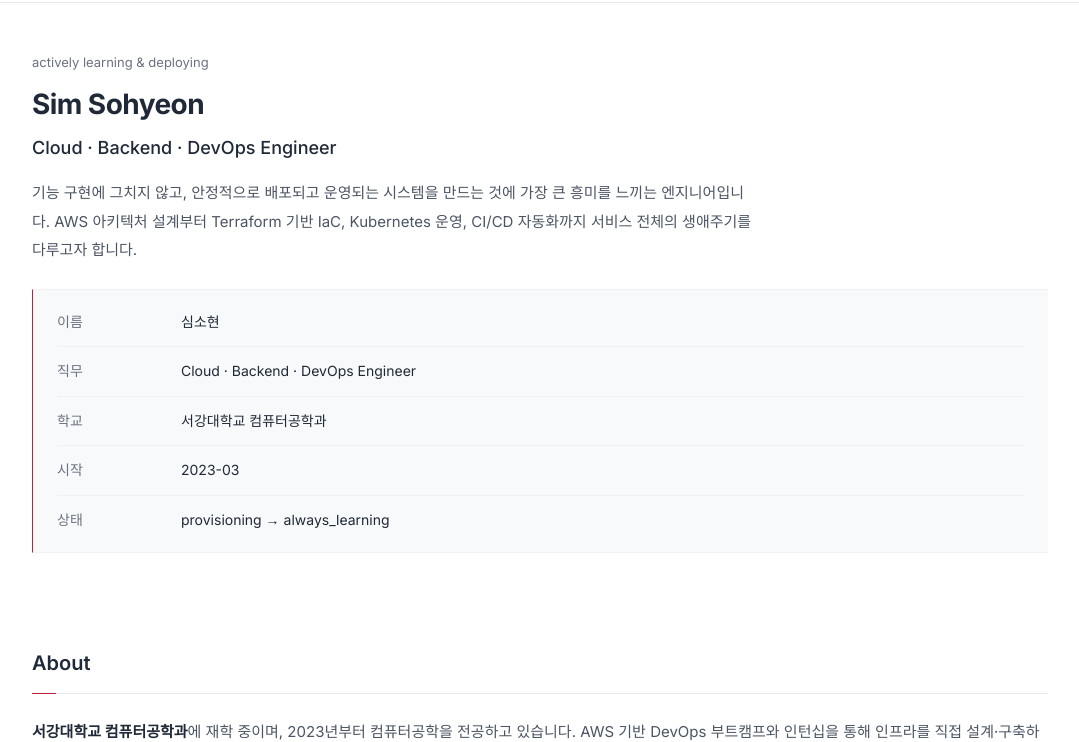
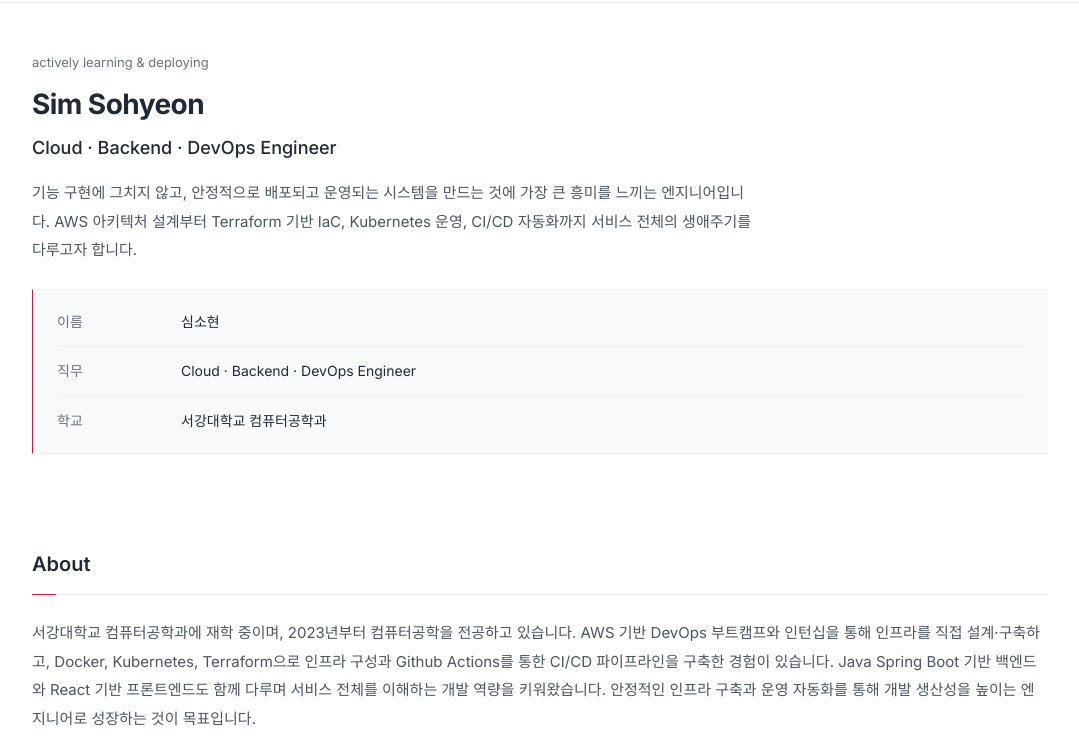
Before and after one commit to simsh1031/simsh1031.github.io, a plain HTML site: page index.html in a window 1280 px wide. Shown: the part 66-808 px from the top of the page, without its empty margins (100-1179 px from the left). Drawn offline with Linux system fonts and the light colour scheme.

Commit message:
index fix

```diff
--- a/index.html
+++ b/index.html
@@ -430,14 +430,6 @@
             <dt>학교</dt>
             <dd>서강대학교 컴퓨터공학과</dd>
           </div>
-          <div class="profile-detail">
-            <dt>시작</dt>
-            <dd>2023-03</dd>
-          </div>
-          <div class="profile-detail">
-            <dt>상태</dt>
-            <dd>provisioning → always_learning</dd>
-          </div>
         </dl>
       </section>
 
@@ -447,13 +439,10 @@
         </div>
         <div class="about-body">
           <p>
-            <strong>서강대학교 컴퓨터공학과</strong>에 재학 중이며, 2023년부터
-            컴퓨터공학을 전공하고 있습니다. AWS 기반 DevOps 부트캠프와 인턴십을
-            통해 인프라를 직접 설계·구축하고, Docker, Kubernetes, Terraform으로
-            인프라 구성과 Github Actions를 통한 CI/CD 파이프라인을 구축한 경험이
-            있습니다.
-          </p>
-          <p>
+            서강대학교 컴퓨터공학과에 재학 중이며, 2023년부터 컴퓨터공학을
+            전공하고 있습니다. AWS 기반 DevOps 부트캠프와 인턴십을 통해 인프라를
+            직접 설계·구축하고, Docker, Kubernetes, Terraform으로 인프라 구성과
+            Github Actions를 통한 CI/CD 파이프라인을 구축한 경험이 있습니다.
             Java Spring Boot 기반 백엔드와 React 기반 프론트엔드도 함께 다루며
             서비스 전체를 이해하는 개발 역량을 키워왔습니다. 안정적인 인프라
             구축과 운영 자동화를 통해 개발 생산성을 높이는 엔지니어로 성장하는
```
